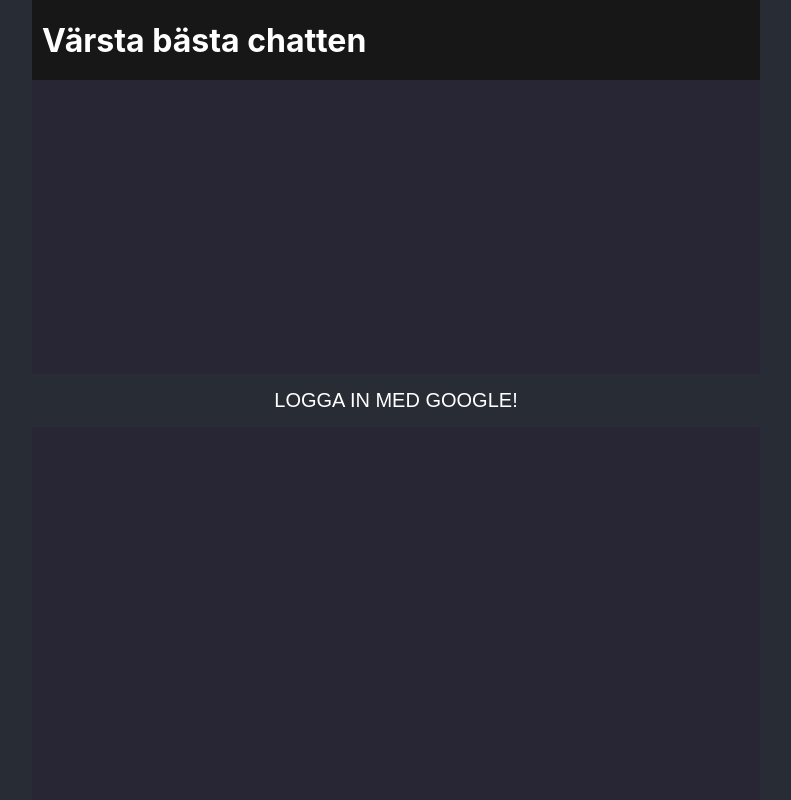
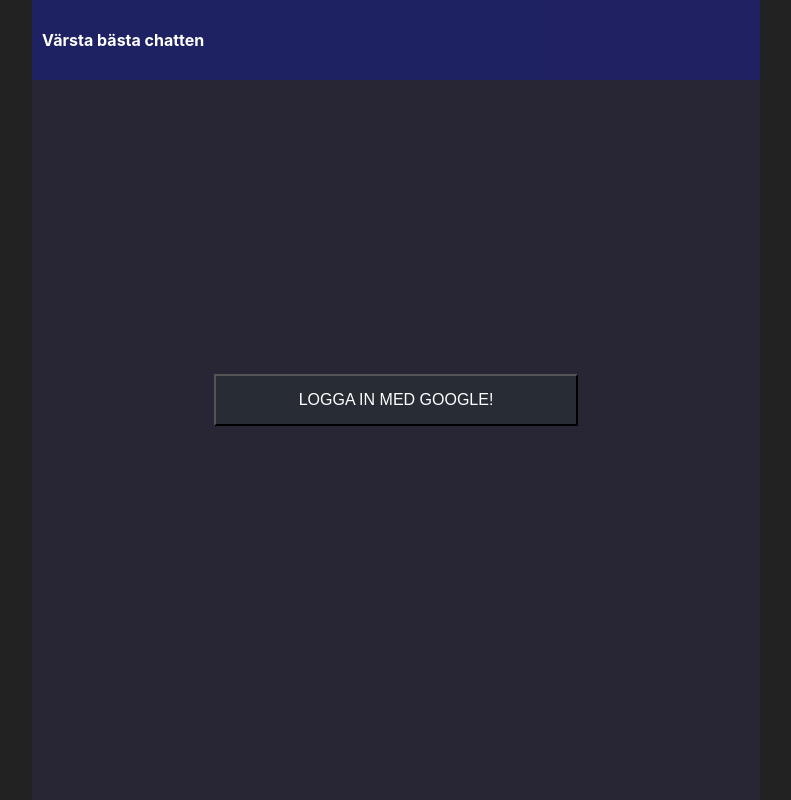
Before and after one commit to ZynCitrus/chat, a React (Create React App) app: page / in a window 1280 px wide. Shown: the whole page, without its empty margins (244-1035 px from the left). Built offline with nearby package versions, Linux system fonts and the light colour scheme; no server answers.

Commit message:
Fixa lite, lyfta ut design och så.

```diff
--- a/src/App.css
+++ b/src/App.css
@@ -1,5 +1,5 @@
 body {
-  background-color: #282c34;
+  background-color: #222;
 }
 
 .App {
@@ -8,8 +8,12 @@ body {
   margin: 0 auto;
 }
 
+h1{
+  font-size: 1rem;
+}
+
 .App header {
-  background-color: #181717;
+  background-color: #161e947a;
   height: 10vh;
   min-height: 50px;
   color: white;
@@ -53,108 +57,3 @@ main::-webkit-scrollbar-track {
 main::-webkit-scrollbar-thumb {
   background: #6649b8;
 }
-
-form {
-  height: 10vh;
-  position: fixed;
-  bottom: 0;
-  background-color: rgb(24, 23, 23);
-  width: 100%;
-  max-width: 728px;
-  display: flex;
-  font-size: 1.5rem;
-}
-
-form button {
-  width: 20%;
-  background-color: rgb(56, 56, 143);
-}
-
-
-input {
-  line-height: 1.5;
-  width: 100%;
-  font-size: 1.5rem;
-  background: rgb(58, 58, 58);
-  color: white;
-  outline: none;
-  border: none;
-  padding: 0 10px;
-}
-
-button {
-  background-color: #282c34; /* Green */
-  border: none;
-  color: white;
-  padding: 15px 32px;
-  text-align: center;
-  text-decoration: none;
-  display: inline-block;
-  cursor: pointer;
-  font-size: 1.25rem;
-}
-
-button:disabled {
-  opacity: 0.5;
-  cursor: not-allowed;
-}
-
-
-.sign-in {
-  color: #282c34;
-  background: white;
-  max-width: 400px;
-  margin: 0 auto;
-}
-
-
-
-
-ul, li {
-  text-align: left;
-  list-style: none;
-}
-
-p {
-  max-width: 500px;
-  margin-bottom: 12px;
-  line-height: 24px;
-  padding: 10px 20px;
-  border-radius: 25px;
-  position: relative;
-  color: white;
-  text-align: center;
-}
-
-.message {
-  display: flex;
-  align-items: center;
-}
-
-
-.sent {
-  flex-direction: row-reverse;
-}
-
-.sent p {
-  color: white;
-  background: #0b93f6;
-  align-self: flex-end;
-}
-.received p {
-  background: #e5e5ea;
-  color: black;
-}
-
-img {
-  width: 40px;
-  height: 40px;
-  border-radius: 50%;
-  margin: 2px 5px;
-}
-
-
-.timestamp{
-  color: white;
-  padding: 10px;
-}
--- a/src/Components/ChatMessage.jsx
+++ b/src/Components/ChatMessage.jsx
@@ -1,5 +1,5 @@
 import {auth } from '../fbconfig'
-
+import '../Design/ChatMessage.css'
 
 export function ChatMessage(props) {
   const { text, uid, photoURL, createdAt } = props.message;
--- a/src/Components/ChatRoom.jsx
+++ b/src/Components/ChatRoom.jsx
@@ -1,4 +1,5 @@
 import React, { useRef, useState } from 'react';
+import '../Design/ChatRoom.css'
 
 import { useCollectionData } from 'react-firebase-hooks/firestore';
 import { getFirestore, collection, query, orderBy, limit, addDoc, serverTimestamp,  } from 'firebase/firestore';
@@ -58,7 +59,6 @@ const sendMessage = async (e) => {
 
   return (
     <>
-      return (
   <main>
     {messages && messages.length > 0 ? (
       messages
@@ -69,7 +69,6 @@ const sendMessage = async (e) => {
       <p>Inga meddelanden i chatten</p>
     )}
   </main>
-);
       <form onSubmit={sendMessage}>
         <input
           value={formValue}
--- a/src/Components/SignIn.jsx
+++ b/src/Components/SignIn.jsx
@@ -1,5 +1,7 @@
 import { GoogleAuthProvider, signInWithPopup, signOut } from "firebase/auth";
 import { auth } from "../fbconfig";
+
+import '../Design/SignIn.css'
 
 export function SignIn() {
     const signInWithGoogle = () => {
@@ -7,11 +9,11 @@ export function SignIn() {
       signInWithPopup(auth, provider).catch((error) => console.error("Error signing in: ", error));
     };
 
-    return <button onClick={signInWithGoogle}>LOGGA IN MED GOOGLE!</button>;
+    return <div className="signInWrapper"><button className="signInBtn" onClick={signInWithGoogle}>LOGGA IN MED GOOGLE!</button></div>;
   }
 
  export function SignOutButton() {
     return auth.currentUser && (
-      <button onClick={() => signOut(auth)}>LOGGA UT!</button>
+      <button className="signOutBtn" onClick={() => signOut(auth)}>LOGGA UT!</button>
     );
   }
--- /dev/null
+++ b/src/Design/ChatMessage.css
@@ -0,0 +1,50 @@
+
+
+ul, li {
+    text-align: left;
+    list-style: none;
+  }
+
+  p {
+    max-width: 500px;
+    margin-bottom: 12px;
+    line-height: 24px;
+    padding: 10px 20px;
+    border-radius: 25px;
+    position: relative;
+    color: white;
+    text-align: center;
+  }
+
+  .message {
+    display: flex;
+    align-items: center;
+  }
+
+
+  .sent {
+    flex-direction: row-reverse;
+  }
+
+  .sent p {
+    color: white;
+    background: #0b93f6;
+    align-self: flex-end;
+  }
+  .received p {
+    background: #e5e5ea;
+    color: black;
+  }
+
+  img {
+    width: 40px;
+    height: 40px;
+    border-radius: 50%;
+    margin: 2px 5px;
+  }
+
+
+  .timestamp{
+    color: white;
+    padding: 10px;
+  }
--- /dev/null
+++ b/src/Design/ChatRoom.css
@@ -0,0 +1,28 @@
+
+form {
+    height: 5vh;
+    position: fixed;
+    bottom: 0;
+    background-color: rgb(24, 23, 23);
+    width: 100%;
+    display: flex;
+    font-size: 1.5rem;
+  }
+
+  form button {
+    width: 30%;
+    background-color: rgb(56, 56, 143);
+    margin: 2px;
+  }
+
+
+  input {
+    line-height: 1;
+    width: 100%;
+    font-size: 1rem;
+    background: rgb(58, 58, 58);
+    color: #fff;
+    outline: none;
+    border: none;
+    padding: 0 10px;
+  }
--- /dev/null
+++ b/src/Design/SignIn.css
@@ -0,0 +1,42 @@
+
+.sign-in {
+
+    color: #282c34;
+    background: white;
+    max-width: 400px;
+    margin: 0 auto;
+  }
+
+  .signInWrapper{
+    display: flex;
+    justify-content: center;
+  }
+
+  .signOutBtn{
+    background-color: #222; /* Green */
+    color: white;
+    padding: 15px 32px;
+    text-align: center;
+    text-decoration: none;
+    display: inline-block;
+    cursor: pointer;
+    font-size: 0.75rem;
+    width: 50%;
+  }
+
+  .signInBtn {
+    background-color: #282c34; /* Green */
+    color: white;
+    padding: 15px 32px;
+    text-align: center;
+    text-decoration: none;
+    display: inline-block;
+    cursor: pointer;
+    font-size: 1rem;
+    width: 50%;
+  }
+
+  .signInBtn:disabled {
+    opacity: 0.5;
+    cursor: not-allowed;
+  }
```
Also changed, not shown: 1 other file (tests, documents, lock files or other folders).
